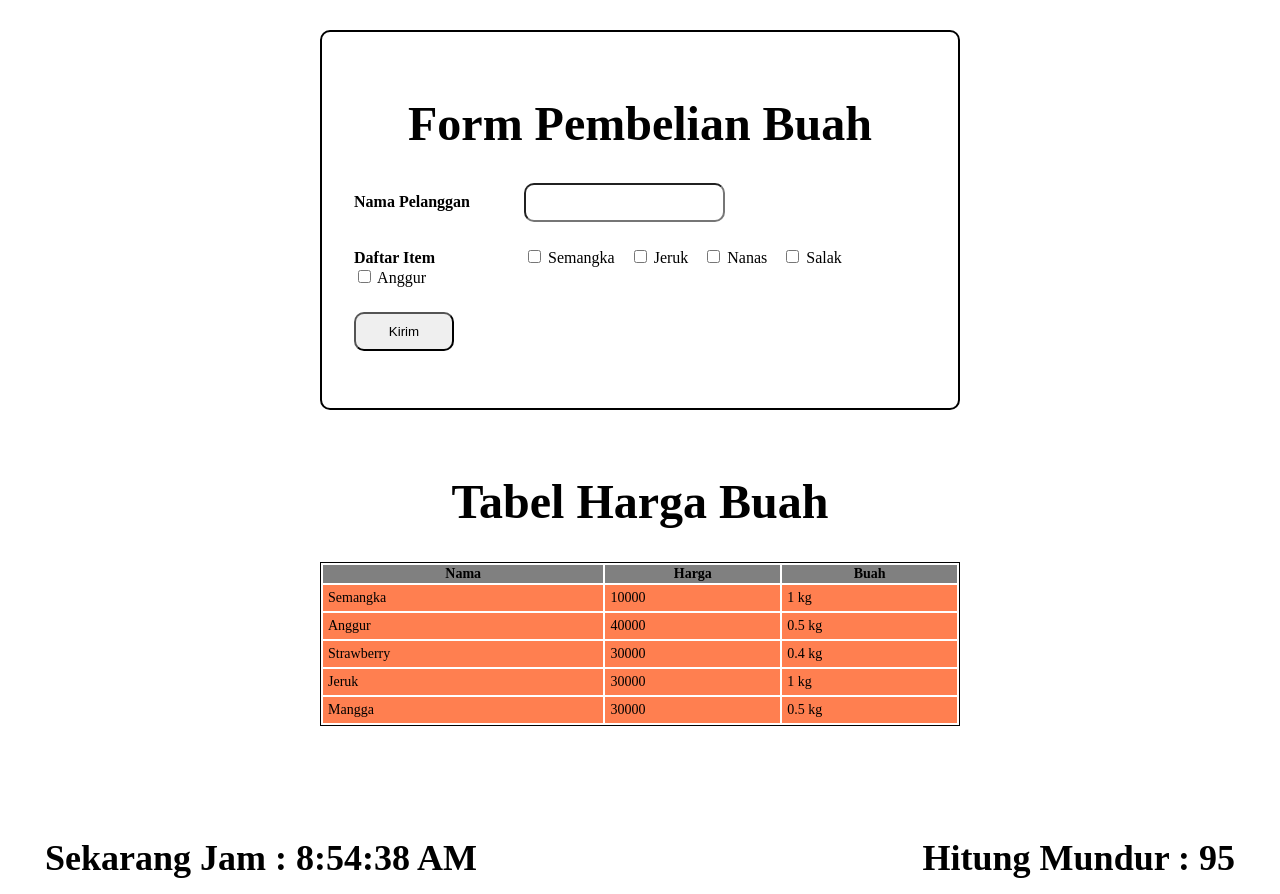
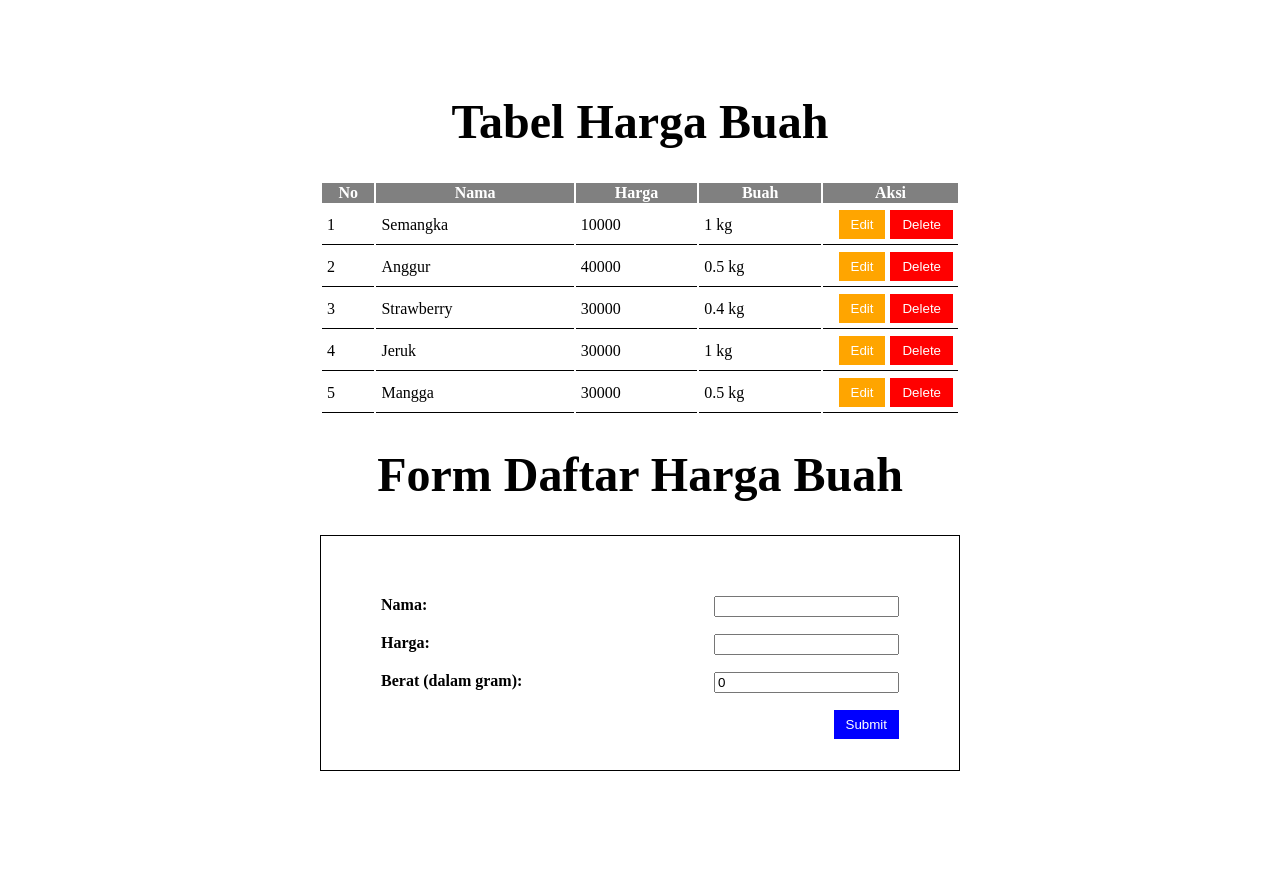
Before and after one commit to idadhamz/moflix-sanber-2021, a React (Create React App) app in the folder tugas-harian-part-2/: page / in a window 1280 px wide. After the commit the page ends 833 px from the top, so only its background shows below. Built offline with nearby package versions, Linux system fonts and the light colour scheme.

Commit message:
tugas-12

```diff
--- a/tugas-harian-part-2/src/App.js
+++ b/tugas-harian-part-2/src/App.js
@@ -3,15 +3,17 @@ import './App.css'
 import Tugas9 from './tugas-9/tugas9'
 import Tugas10 from './tugas-10/tugas10'
 import Tugas11 from './tugas-11/tugas11'
+import Tugas12 from './tugas-12/tugas12'
 
 function App() {
   return (
     <div>
       <div className="App">
-        <Tugas9 />
-        <Tugas10 />
+        {/* <Tugas9 />
+        <Tugas10 /> */}
+        <Tugas12 />
       </div>
-      <Tugas11 start={100} />
+      {/* <Tugas11 start={100} /> */}
     </div>
   )
 }
--- /dev/null
+++ b/tugas-harian-part-2/src/tugas-12/components/dataTable.js
@@ -0,0 +1,20 @@
+import React, { Component } from 'react'
+
+export class dataTable extends Component {
+  constructor(props) {
+    super(props)
+  }
+
+  render() {
+    return (
+      <>
+        <td>{this.props.no + 1}</td>
+        <td>{this.props.nama}</td>
+        <td>{this.props.harga}</td>
+        <td>{this.props.berat} kg</td>
+      </>
+    )
+  }
+}
+
+export default dataTable
--- /dev/null
+++ b/tugas-harian-part-2/src/tugas-12/data/dataHargaBuah.js
@@ -0,0 +1,9 @@
+let dataHargaBuah = [
+  { nama: 'Semangka', harga: 10000, berat: 1000 },
+  { nama: 'Anggur', harga: 40000, berat: 500 },
+  { nama: 'Strawberry', harga: 30000, berat: 400 },
+  { nama: 'Jeruk', harga: 30000, berat: 1000 },
+  { nama: 'Mangga', harga: 30000, berat: 500 },
+]
+
+export default dataHargaBuah
--- /dev/null
+++ b/tugas-harian-part-2/src/tugas-12/tugas12.css
@@ -0,0 +1,83 @@
+.div_table {
+  padding: 5% 0;
+}
+
+table,
+thead,
+tbody {
+  width: 100%;
+  border: none;
+}
+
+table > thead {
+  background-color: gray;
+  color: white;
+  text-align: center;
+  font-size: 16px;
+}
+
+table > thead > th {
+  padding: 10px;
+}
+
+table > tbody {
+  background-color: white;
+  color: black;
+  font-size: 16px;
+}
+
+table > tbody > tr > td {
+  border-bottom: 1px solid black;
+}
+
+button {
+  cursor: pointer;
+  color: white;
+}
+
+button:hover {
+  opacity: 0.8;
+}
+
+.buttonSubmit {
+  background-color: blue;
+  border: none;
+  padding: 7px 12px;
+}
+
+.buttonEdit {
+  background-color: orange;
+  border: none;
+  padding: 7px 12px;
+}
+
+.buttonDelete {
+  background-color: red;
+  border: none;
+  padding: 7px 12px;
+}
+
+.div_form {
+  width: auto;
+  height: auto;
+
+  border: 1px solid black;
+}
+
+.div_form > form {
+  padding: 50px;
+}
+
+.div_form > form > div {
+  padding: 10px;
+}
+
+.div_form > form > div > label {
+  font-size: 16px;
+  font-weight: bold;
+}
+
+.div_form > form > div > input,
+button {
+  float: right;
+}
--- /dev/null
+++ b/tugas-harian-part-2/src/tugas-12/tugas12.js
@@ -0,0 +1,167 @@
+import React, { Component } from 'react'
+import './tugas12.css'
+
+import DataHargaBuah from './data/dataHargaBuah'
+import DataTable from './components/dataTable'
+
+export class tugas12 extends Component {
+  constructor(props) {
+    super(props)
+    this.state = {
+      dataHargaBuah: DataHargaBuah,
+      inputName: '',
+      inputPrice: '',
+      inputWeight: 0,
+
+      currentDataHargaBuah: { nama: '', harga: '', berat: 0 },
+      currentIndex: 0,
+    }
+
+    this.handleChange = this.handleChange.bind(this)
+    this.handleEdit = this.handleEdit.bind(this)
+    this.handleSubmit = this.handleSubmit.bind(this)
+  }
+
+  handleChange(event) {
+    const { name, value } = event.target
+
+    let currentDataHargaBuah = { ...this.state.currentDataHargaBuah }
+    currentDataHargaBuah[name] = value
+
+    this.setState({ currentDataHargaBuah: { ...currentDataHargaBuah } })
+    console.log(this.state.currentDataHargaBuah)
+  }
+
+  handleEdit(index) {
+    this.setState({
+      currentIndex: index,
+      currentDataHargaBuah: { ...this.state.dataHargaBuah[index] },
+    })
+  }
+
+  handleDelete(key) {
+    this.setState({
+      dataHargaBuah: this.state.dataHargaBuah.filter((a, i) => i !== key),
+    })
+    console.log(this.state.dataHargaBuah)
+  }
+
+  handleSubmit(event) {
+    event.preventDefault()
+
+    this.setState({
+      dataHargaBuah: [
+        ...this.state.dataHargaBuah,
+        this.state.currentDataHargaBuah,
+      ],
+      currentDataHargaBuah: { nama: '', harga: '', berat: 0 },
+    })
+  }
+
+  render() {
+    return (
+      <div>
+        <div className="div_table">
+          <div>
+            <h1>Tabel Harga Buah</h1>
+          </div>
+          <table>
+            <thead>
+              <tr>
+                <th>No</th>
+                <th>Nama</th>
+                <th>Harga</th>
+                <th>Buah</th>
+                <th>Aksi</th>
+              </tr>
+            </thead>
+            <tbody>
+              {this.state.dataHargaBuah.length === 0 ? (
+                <tr>
+                  <td colSpan="6" style={{ textAlign: 'center' }}>
+                    Tidak ada data
+                  </td>
+                </tr>
+              ) : (
+                this.state.dataHargaBuah.map((data, key) => {
+                  return (
+                    <tr key={key}>
+                      <DataTable
+                        no={key}
+                        nama={data.nama}
+                        harga={data.harga}
+                        berat={data.berat / 1000}
+                      />
+                      <td style={{ width: '125px', textAlign: 'center' }}>
+                        <button
+                          className="buttonDelete"
+                          onClick={() => this.handleDelete(key)}
+                        >
+                          Delete
+                        </button>
+                        <button
+                          className="buttonEdit"
+                          style={{ margin: '0 5px' }}
+                          onClick={() => this.handleEdit(key)}
+                        >
+                          Edit
+                        </button>
+                      </td>
+                    </tr>
+                  )
+                })
+              )}
+            </tbody>
+          </table>
+
+          <div>
+            <h1>Form Daftar Harga Buah</h1>
+          </div>
+
+          <div className="div_form">
+            <form onSubmit={this.handleSubmit}>
+              <div>
+                <label>Nama: </label>
+                <input
+                  type="text"
+                  id="nama"
+                  name="nama"
+                  autoComplete="off"
+                  value={this.state.currentDataHargaBuah.nama}
+                  onChange={this.handleChange}
+                ></input>
+              </div>
+              <div>
+                <label>Harga: </label>
+                <input
+                  type="text"
+                  id="harga"
+                  name="harga"
+                  autoComplete="off"
+                  value={this.state.currentDataHargaBuah.harga}
+                  onChange={this.handleChange}
+                ></input>
+              </div>
+              <div>
+                <label>Berat (dalam gram): </label>
+                <input
+                  type="number"
+                  id="berat"
+                  name="berat"
+                  autoComplete="off"
+                  value={this.state.currentDataHargaBuah.berat}
+                  onChange={this.handleChange}
+                ></input>
+              </div>
+              <div>
+                <button className="buttonSubmit">Submit</button>
+              </div>
+            </form>
+          </div>
+        </div>
+      </div>
+    )
+  }
+}
+
+export default tugas12
```
